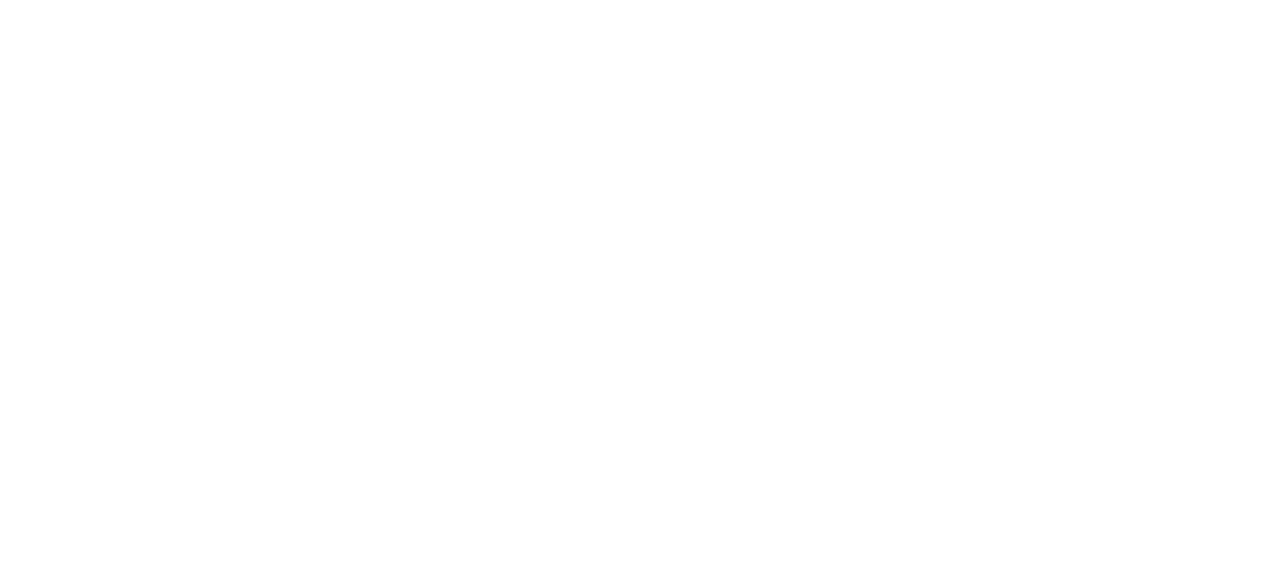
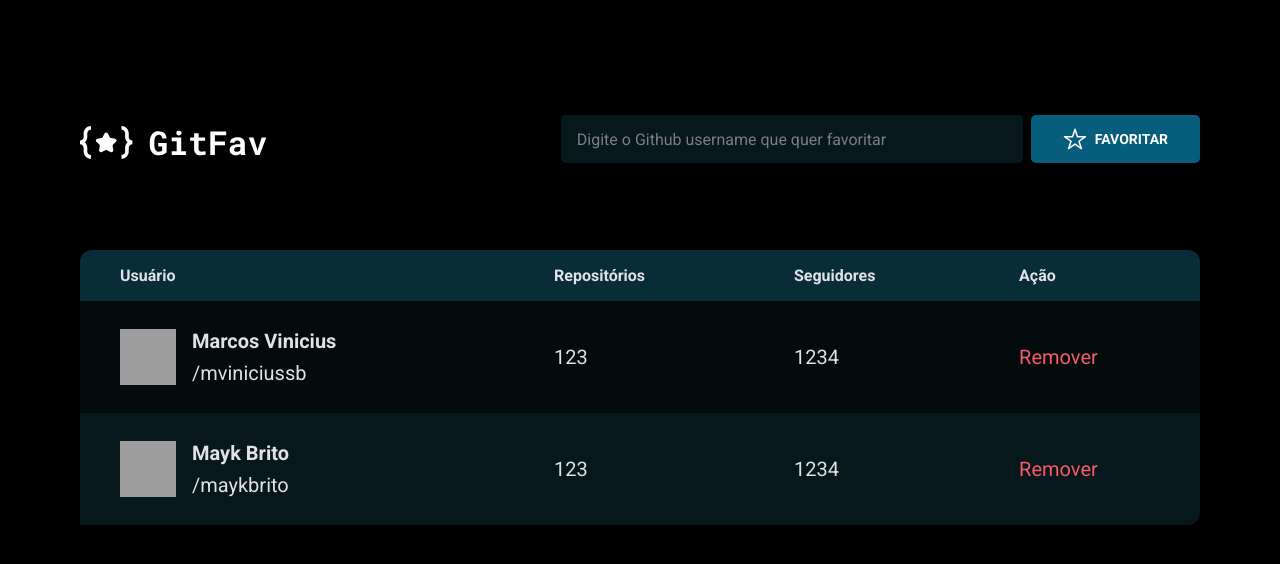
Before and after one commit to mviniciussb/html-css-js, a plain HTML site: page 9-GitFav/index.html in a window 1280 px wide. Drawn offline with Linux system fonts and the light colour scheme; grey boxes are pictures that could not be loaded.

Commit message:
terminado o frontend

```diff
--- a/9-GitFav/index.html
+++ b/9-GitFav/index.html
@@ -11,7 +11,81 @@
 </head>
 
 <body>
+    <div id="app">
 
+        <header>
+            <figure>
+                <img src="assets/Gitfav.svg" alt="#">
+            </figure>
+
+            <form>
+                <label class="sr-only" for="user">Digite o Github username que quer favoritar</label>
+                <input type="text" name="userSearch" id="user"
+                    placeholder="Digite o Github username que quer favoritar">
+
+                <button>
+                    <svg class="button-star" width="24" height="24" viewBox="0 0 24 24" fill="none"
+                        xmlns="http://www.w3.org/2000/svg">
+                        <path fill-rule="evenodd" clip-rule="evenodd"
+                            d="M12 1.5C12.3249 1.5 12.6128 1.70919 12.7133 2.01819L14.9824 9H22.5C22.8287 9 23.1191 9.21402 23.2164 9.52798C23.3137 9.84193 23.1952 10.1827 22.9241 10.3685L16.8295 14.5477L19.1794 21.5102C19.2837 21.8193 19.1762 22.1605 18.9134 22.354C18.6506 22.5474 18.2929 22.5488 18.0287 22.3573L12 17.9887L5.97133 22.3573C5.70709 22.5488 5.34938 22.5474 5.0866 22.354C4.82381 22.1605 4.71628 21.8193 4.82063 21.5102L7.17046 14.5477L1.07585 10.3685C0.804769 10.1827 0.686309 9.84193 0.783612 9.52798C0.880915 9.21402 1.17131 9 1.49999 9H9.01763L11.2867 2.01819C11.3871 1.70919 11.6751 1.5 12 1.5ZM12 4.67651L10.2758 9.98181C10.1753 10.2908 9.88739 10.5 9.56249 10.5H3.91994L8.48664 13.6315C8.76343 13.8213 8.88044 14.1718 8.77311 14.4898L6.99287 19.7646L11.5599 16.4552C11.8225 16.2649 12.1775 16.2649 12.4401 16.4552L17.0071 19.7646L15.2269 14.4898C15.1196 14.1718 15.2366 13.8213 15.5133 13.6315L20.08 10.5H14.4375C14.1126 10.5 13.8246 10.2908 13.7242 9.98181L12 4.67651Z"
+                            fill="" />
+                    </svg>
+                    favoritar
+                </button>
+            </form>
+
+
+        </header>
+
+        <section>
+            <table>
+                <thead>
+                    <tr>
+                        <th>Usuário</th>
+                        <th>Repositórios</th>
+                        <th>Seguidores</th>
+                        <th>Ação</th>
+                    </tr>
+                </thead>
+
+                <tbody>
+                    <tr>
+
+                        <td class="user">
+                            <img src="https://github.com/mviniciussb.png" alt="Foto de Marcos Vinicius">
+                            <a href="https://github.com/mviniciussb" target="_blank">
+                                <p>Marcos Vinicius</p>
+                                <span>/mviniciussb</span>
+                            </a>
+                        </td>
+
+                        <td class="repositories">123</td>
+                        <td class="followers">1234</td>
+                        <td class="remove"><a href="">Remover</a></td>
+                    </tr>
+
+                    <tr>
+
+                        <td class="user">
+                            <img src="https://github.com/maykbrito.png" alt="Foto de Mayk Brito">
+                            <a href="https://github.com/maykbrito" target="_blank">
+                                <p>Mayk Brito</p>
+                                <span>/maykbrito</span>
+                            </a>
+
+
+                        </td>
+
+                        <td class="repositories">123</td>
+                        <td class="followers">1234</td>
+                        <td class="remove"><a href="#">Remover</a></td>
+                    </tr>
+
+
+                </tbody>
+            </table>
+        </section>
+    </div>
 </body>
 
 </html>
--- a/9-GitFav/styles/style.css
+++ b/9-GitFav/styles/style.css
@@ -0,0 +1,216 @@
+@import url('https://fonts.googleapis.com/css2?family=Roboto:wght@400;700&display=swap');
+
+:root{
+    font-size: 62.5%;
+
+    --bg-color: #000;
+    --odd-row: rgba(6, 22, 27, 0.50);
+    --even-row: #06181C;
+    --remove-color: #F75A68;
+    --principal-text-color: #E1E1E6;
+    --button-color: #065E7C;
+    --text-button-color: #FFFFFF;
+    --placeholder: #7C7C8A;
+    --table-header: #092D38;
+
+}
+
+*{
+    box-sizing: border-box;
+
+    padding: 0;
+    margin: 0;
+
+    font-family: "Roboto", sans-serif;
+    font-size: 1.6rem;
+}
+
+.sr-only{
+    position: absolute;
+    width: 1px;
+    height: 1px;
+    padding: 0;
+    margin: -1px;
+    overflow: hidden;
+    clip: rect(0, 0, 0, 0);
+    white-space: nowrap;
+    border-width: 0;
+}
+
+body{
+    display: flex;
+    justify-content: center;
+    background: var(--bg-color);
+    color: var(--principal-text-color);
+
+    overflow-y: hidden;
+
+    height: 100vh;
+
+    margin: 11.5rem 0;
+}
+
+#app{
+    display: flex;
+    flex-direction: column;
+    gap: 8.7rem;
+
+    width: 112rem;
+}
+
+/* HEADER */
+
+header{
+    display: flex;
+    justify-content: space-between;
+    align-items: flex-end;
+}
+
+header form{
+    display: flex;
+    gap: .8rem;
+}
+
+header form input[type = "text"]{
+    background: var(--even-row);
+    padding: 1.6rem;
+
+    border-radius: .5rem;
+    border: none;
+
+    width: 46.2rem;
+    height: 4.8rem;
+
+    color: var(--principal-text-color);
+}
+
+header form input[type = "text"]::placeholder{
+    color: var(--placeholder);
+}
+
+header form button{
+    display: flex;
+    gap: .8rem;
+    align-items: center;
+
+    background: var(--button-color);
+    color: var(--text-button-color);
+    text-transform: uppercase;
+    line-height: 2.4rem;
+    font-weight: 700;
+    font-size: 1.4rem;
+
+    padding: 1.2rem 3.2rem;
+
+    height: 4.8rem;
+
+    border-radius: .5rem;
+    border: none;
+
+    cursor: pointer;
+
+    transition: background .8s;
+}
+
+.button-star{
+    fill: white;
+}
+
+
+header form button:hover,
+header form button:hover .button-star{
+    --button-color:#FFF;
+    --text-button-color: #065E7C;
+    fill: #065E7C;
+}
+
+header form input:focus{
+    outline: .2rem solid var(--table-header);
+}
+
+header form button:focus{
+    outline: .2rem solid #1b86a6;
+}
+
+
+
+
+
+/* SECTION */
+
+table{
+    width: 100%;
+    border-collapse: collapse;
+}
+
+table p, table a, table span, table td{
+    font-size: 2rem;
+    line-height: 160%;
+}
+
+table tbody tr:nth-child(odd){
+    background-color: var(--odd-row);
+}
+
+table tbody tr:nth-child(even){
+    background-color: var(--even-row);
+}
+
+table td{
+    padding: 2.4rem 2.4rem 2.4rem 4rem;
+}
+
+thead{
+    background: var(--table-header);
+
+}
+
+thead th{
+    padding: 1.6rem 2.4rem 1.6rem 4rem;
+    text-align: left;
+}
+
+
+
+
+thead th:first-child{
+    border-top-left-radius: 1.2rem;
+}
+
+thead th:last-child{
+    border-top-right-radius: 1.2rem;
+}
+
+tr:last-child td:last-child{
+    border-bottom-right-radius: 1.2rem;
+}
+
+
+
+.user{
+    display: flex;
+    align-items: center;
+    gap: 1.6rem;
+}
+
+.user img{
+    height: 5.6rem;
+    width: 5.6rem;
+}
+
+.user a{
+    color: var(--principal-text-color);
+    text-decoration: none;
+}
+
+.user p {
+    font-weight: 700;
+}
+
+.remove a{
+    color: var(--remove-color);
+
+    text-decoration: none;
+
+    cursor: pointer;
+}
```
Also changed, not shown: 9-GitFav/assets/scroll.svg (added).
